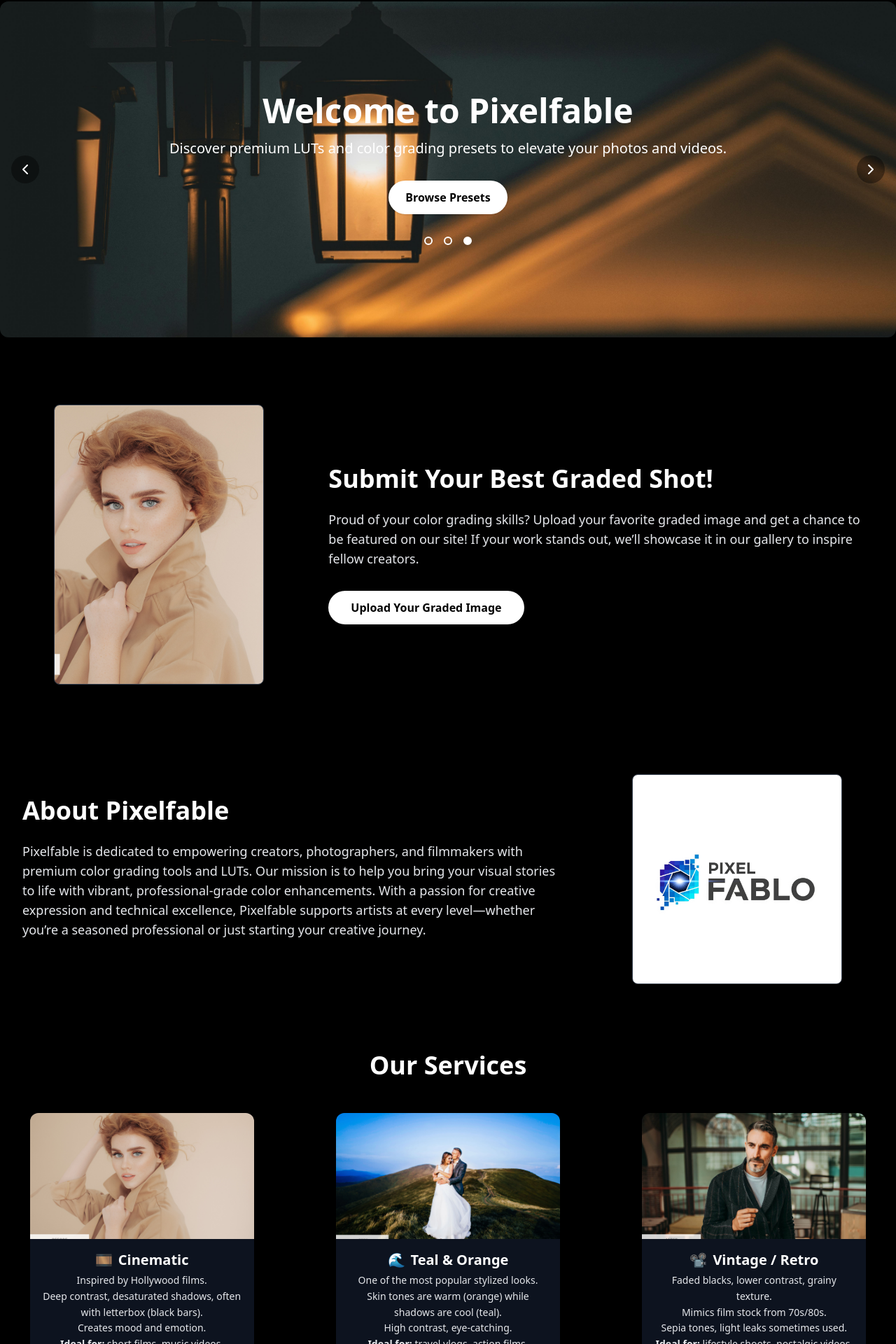
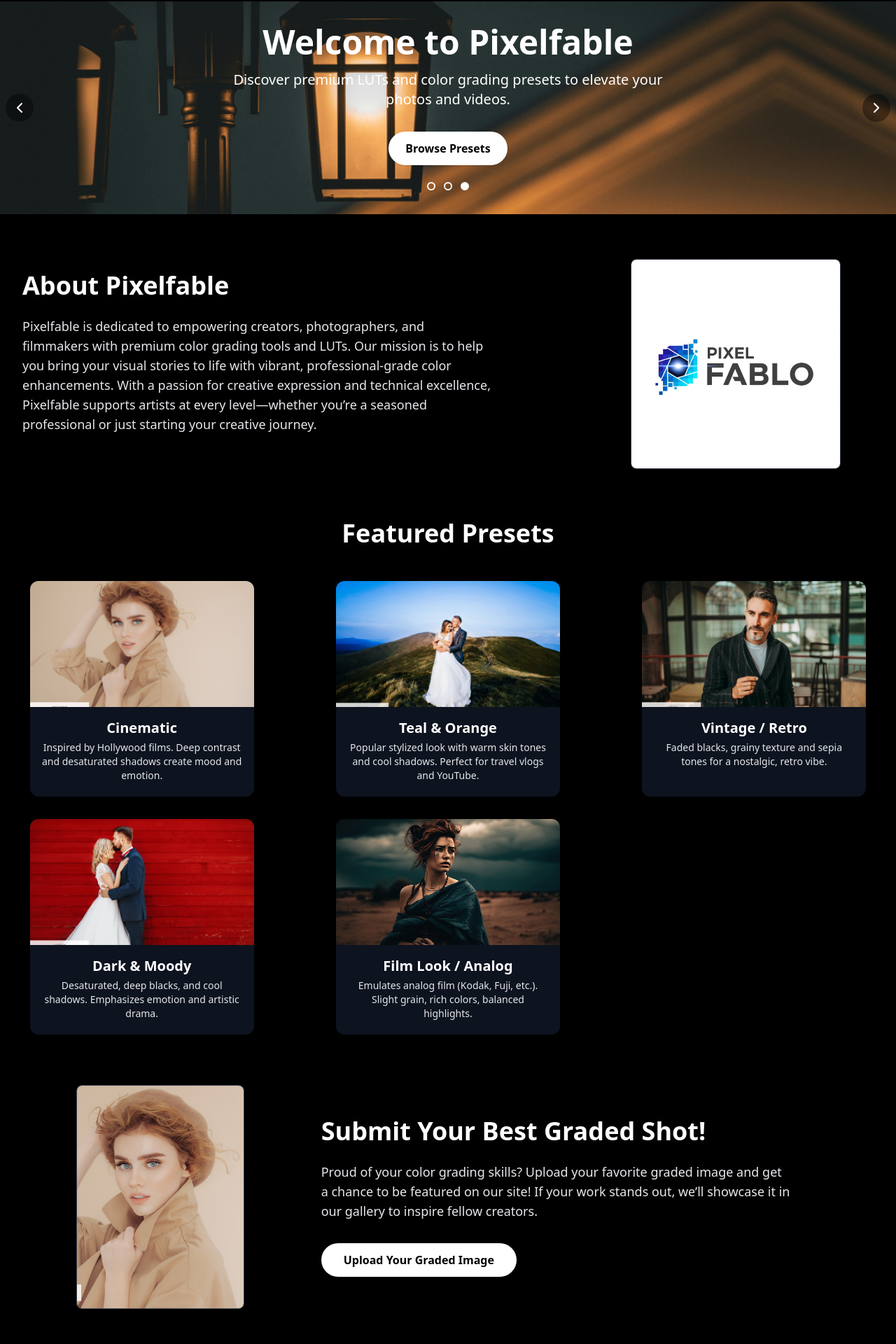
Before and after one commit to adbhargav/pixel, a React (Vite) app: page / in a window 1280 px wide. Shown: the part 78-1998 px from the top of the page at 70% size. Built offline with nearby package versions, Linux system fonts and the light colour scheme.

Commit message:
Home.jsx

```diff
--- a/src/pages/Home.jsx
+++ b/src/pages/Home.jsx
@@ -7,71 +7,37 @@ const images = [
   "/assets/hero3.png",
 ];
 
-const services = [
+// Expanded featured presets list
+const featuredPresets = [
   {
-    title: "Cinematic",
-    icon: "🎞️",
+    name: "Cinematic",
     image: "/assets/gd6.jpg",
-    description: (
-      <>
-        Inspired by Hollywood films.<br />
-        Deep contrast, desaturated shadows, often with letterbox (black bars).<br />
-        Creates mood and emotion.<br />
-        <span className="font-semibold">Ideal for:</span> short films, music videos, storytelling content.
-      </>
-    ),
+    description:
+      "Inspired by Hollywood films. Deep contrast and desaturated shadows create mood and emotion.",
   },
   {
-    title: "Teal & Orange",
-    icon: "🌊",
+    name: "Teal & Orange",
     image: "/assets/gd9.jpg",
-    description: (
-      <>
-        One of the most popular stylized looks.<br />
-        Skin tones are warm (orange) while shadows are cool (teal).<br />
-        High contrast, eye-catching.<br />
-        <span className="font-semibold">Ideal for:</span> travel vlogs, action films, YouTube content.
-      </>
-    ),
+    description:
+      "Popular stylized look with warm skin tones and cool shadows. Perfect for travel vlogs and YouTube.",
   },
   {
-    title: "Vintage / Retro",
-    icon: "📽️",
+    name: "Vintage / Retro",
     image: "/assets/gd7.jpg",
-    description: (
-      <>
-        Faded blacks, lower contrast, grainy texture.<br />
-        Mimics film stock from 70s/80s.<br />
-        Sepia tones, light leaks sometimes used.<br />
-        <span className="font-semibold">Ideal for:</span> lifestyle shoots, nostalgic videos, fashion.
-      </>
-    ),
+    description:
+      "Faded blacks, grainy texture and sepia tones for a nostalgic, retro vibe.",
   },
   {
-    title: "Dark & Moody",
-    icon: "🌫️",
+    name: "Dark & Moody",
     image: "/assets/gd8.jpg",
-    description: (
-      <>
-        Desaturated, deep blacks, cool shadows.<br />
-        Emphasizes shadows and emotion.<br />
-        Often used for storytelling or artistic shots.<br />
-        <span className="font-semibold">Ideal for:</span> portrait photography, fine art, music videos.
-      </>
-    ),
+    description:
+      "Desaturated, deep blacks, and cool shadows. Emphasizes emotion and artistic drama.",
   },
   {
-    title: "Film Look / Analog",
-    icon: "🎥",
+    name: "Film Look / Analog",
     image: "/assets/gd1.jpg",
-    description: (
-      <>
-        Emulates the look of analog film (Kodak, Fuji, etc.).<br />
-        Slight grain, rich colors, balanced highlights.<br />
-        Often warm and organic.<br />
-        <span className="font-semibold">Ideal for:</span> cinema, weddings, documentaries.
-      </>
-    ),
+    description:
+      "Emulates analog film (Kodak, Fuji, etc.). Slight grain, rich colors, balanced highlights.",
   },
 ];
 
@@ -81,7 +47,6 @@ export default function Home() {
   const timerRef = useRef(null);
   const navigate = useNavigate();
 
-  // Auto-slide effect
   useEffect(() => {
     timerRef.current = setInterval(() => {
       setCurrent((prev) => (prev + 1) % images.length);
@@ -113,7 +78,6 @@ export default function Home() {
     }, 2000);
   };
 
-  // THIS is the function that navigates to /grading:
   const handleUploadClick = () => {
     navigate("/grading");
   };
@@ -121,7 +85,7 @@ export default function Home() {
   return (
     <div className="min-h-screen w-full bg-black pt-20">
       {/* HERO SECTION */}
-      <section className="relative w-full h-[60vh] flex items-center justify-center overflow-hidden rounded-xl">
+      <section className="relative w-full h-[38vh] min-h-[220px] flex items-center justify-center overflow-hidden mb-8">
         {/* Background slideshow */}
         <div className="absolute inset-0 w-full h-full">
           {images.map((img, idx) => (
@@ -135,13 +99,13 @@ export default function Home() {
               style={{ zIndex: idx === current ? 1 : 0 }}
             />
           ))}
-          <div className="absolute inset-0 bg-black bg-opacity-60"></div>
+          <div className="absolute inset-0 bg-black bg-opacity-30"></div>
         </div>
         {/* Left Arrow */}
         <button
           aria-label="Previous"
           onClick={handlePrev}
-          className="absolute left-4 top-1/2 -translate-y-1/2 z-20 bg-black bg-opacity-40 rounded-full p-2 hover:bg-opacity-70 transition"
+          className="absolute left-2 top-1/2 -translate-y-1/2 z-20 bg-black bg-opacity-40 rounded-full p-2 hover:bg-opacity-70 transition"
         >
           <svg width="24" height="24" fill="none" stroke="white" strokeWidth={2} strokeLinecap="round" strokeLinejoin="round">
             <path d="M15 18l-6-6 6-6" />
@@ -151,16 +115,19 @@ export default function Home() {
         <button
           aria-label="Next"
           onClick={handleNext}
-          className="absolute right-4 top-1/2 -translate-y-1/2 z-20 bg-black bg-opacity-40 rounded-full p-2 hover:bg-opacity-70 transition"
+          className="absolute right-2 top-1/2 -translate-y-1/2 z-20 bg-black bg-opacity-40 rounded-full p-2 hover:bg-opacity-70 transition"
         >
           <svg width="24" height="24" fill="none" stroke="white" strokeWidth={2} strokeLinecap="round" strokeLinejoin="round">
             <path d="M9 6l6 6-6 6" />
           </svg>
         </button>
         {/* Hero Content */}
-        <div className="relative z-10 text-center text-white w-full">
-          <h1 className="text-4xl md:text-5xl font-bold mb-4">Welcome to Pixelfable</h1>
-          <p className="text-lg md:text-xl mb-8">
+        <div className="relative z-10 w-full flex flex-col items-center justify-center px-3">
+          <div className="mx-auto max-w-2xl text-center">
+            <h1 className="text-2xl sm:text-4xl md:text-5xl font-bold mb-3 sm:mb-4 leading-tight">
+              Welcome to Pixelfable
+            </h1>
+            <p className="text-sm sm:text-lg md:text-xl mb-5 sm:mb-8 leading-normal">
               Discover premium LUTs and color grading presets to elevate your photos and videos.
             </p>
             <a
@@ -170,7 +137,7 @@ export default function Home() {
               Browse Presets
             </a>
             {/* SMALL RADIO BUTTONS FOR SLIDES */}
-          <form className="mt-8 flex justify-center gap-4">
+            <form className="mt-6 flex justify-center gap-3">
               {images.map((_, idx) => (
                 <label key={idx} className="flex flex-col items-center cursor-pointer">
                   <input
@@ -184,51 +151,26 @@ export default function Home() {
               ))}
             </form>
           </div>
-      </section>
-
-      {/* GRADING SECTION */}
-      <section className="w-full mt-16 flex flex-col md:flex-row items-center justify-center bg-black rounded-xl p-8 shadow-lg">
-        {/* Grading Sample Image (vertical) */}
-        <div className="w-full md:w-1/3 flex justify-center mb-8 md:mb-0 md:mr-12">
-          <img
-            src="/assets/gd6.jpg"
-            alt="Gallery Submission Example"
-            className="rounded-lg shadow-lg w-auto h-[400px] object-cover border border-gray-700"
-            style={{ maxWidth: "300px" }}
-          />
-        </div>
-        {/* Description */}
-        <div className="w-full md:w-2/3 text-white flex flex-col items-start">
-          <h2 className="text-4xl font-extrabold mb-6 w-full text-left">
-            Submit Your Best Graded Shot!
-          </h2>
-          <p className="mb-8 text-lg text-gray-200 w-full">
-            Proud of your color grading skills? Upload your favorite graded image and get a chance to be featured on our site! If your work stands out, we’ll showcase it in our gallery to inspire fellow creators.
-          </p>
-          <button
-            className="bg-white text-black font-bold px-8 py-3 rounded-full shadow hover:bg-gray-200 transition"
-            onClick={handleUploadClick}  // <-- THIS CONNECTS TO GRADING PAGE!
-          >
-            Upload Your Graded Image
-          </button>
         </div>
       </section>
 
       {/* ABOUT PIXELFABLE SECTION */}
-      <section className="w-full mt-16 flex flex-col md:flex-row items-center justify-center bg-black rounded-xl p-8 shadow-lg">
+      <section className="w-full flex flex-col md:flex-row items-center justify-center bg-black p-6 md:p-8 shadow-lg">
         {/* About Description (left) */}
-        <div className="w-full md:w-2/3 text-white flex flex-col items-start">
-          <h2 className="text-4xl font-extrabold mb-6 w-full text-left">
+        <div className="w-full md:w-2/3 text-white flex flex-col items-start order-2 md:order-1">
+          <div className="max-w-2xl">
+            <h2 className="text-2xl sm:text-4xl font-extrabold mb-4 sm:mb-6 text-left leading-tight">
               About Pixelfable
             </h2>
-          <p className="mb-8 text-lg text-gray-200 w-full">
+            <p className="mb-6 sm:mb-8 text-base sm:text-lg text-gray-200 leading-normal">
               Pixelfable is dedicated to empowering creators, photographers, and filmmakers with premium color grading tools and LUTs.
               Our mission is to help you bring your visual stories to life with vibrant, professional-grade color enhancements.
               With a passion for creative expression and technical excellence, Pixelfable supports artists at every level—whether you’re a seasoned professional or just starting your creative journey.
             </p>
           </div>
-        {/* About Image (right) */}
-        <div className="w-full md:w-1/3 flex justify-center mb-8 md:mb-0 md:ml-12">
+        </div>
+        {/* About Image (right, increased width) */}
+        <div className="w-full md:w-1/3 flex justify-center mb-8 md:mb-0 md:ml-8 order-1 md:order-2">
         <img
             src="/assets/hero4.png"
             alt="About Pixelfable"
@@ -238,31 +180,31 @@ export default function Home() {
         </div>
       </section>
 
-      {/* SERVICES SECTION */}
-      <section className="w-full mt-16 px-4 md:px-0 bg-black">
+      {/* FEATURED PRESETS SECTION */}
+      <section className="w-full mt-10 px-2 md:px-0 bg-black">
         <div className="max-w-7xl mx-auto">
-          <h2 className="text-4xl font-extrabold text-white mb-12 text-center">
-            Our Services
+          <h2 className="text-2xl sm:text-4xl font-extrabold text-white mb-8 sm:mb-12 text-center leading-tight">
+            Featured Presets
           </h2>
-          <div className="grid grid-cols-1 md:grid-cols-3 gap-8">
-            {services.map((service, idx) => (
+          <div className="grid grid-cols-1 sm:grid-cols-2 md:grid-cols-3 lg:grid-cols-3 gap-6 sm:gap-8">
+            {featuredPresets.map((preset, idx) => (
               <div
-                key={service.title}
+                key={preset.name}
                 className="flex flex-col rounded-xl bg-gray-900 bg-opacity-80 shadow-lg overflow-hidden max-w-xs mx-auto"
               >
                 <div className="w-full h-[160px] md:h-[180px] flex-shrink-0">
                   <img
-                    src={service.image}
-                    alt={service.title}
+                    src={preset.image}
+                    alt={preset.name}
                     className="w-full h-full object-cover"
                   />
                 </div>
                 <div className="p-4 flex flex-col items-center text-center">
-                  <h3 className="text-xl font-bold text-white mb-1 flex items-center justify-center gap-2">
-                    <span>{service.icon}</span> {service.title}
+                  <h3 className="text-lg sm:text-xl font-bold text-white mb-1 flex items-center justify-center gap-2 leading-tight">
+                    {preset.name}
                   </h3>
-                  <div className="text-gray-200 text-sm mb-1 leading-relaxed">
-                    {service.description}
+                  <div className="text-gray-200 text-xs sm:text-sm mb-1 leading-normal text-center">
+                    {preset.description}
                   </div>
                 </div>
               </div>
@@ -270,6 +212,36 @@ export default function Home() {
           </div>
         </div>
       </section>
+
+      {/* GRADING SECTION */}
+      <section className="w-full mt-10 flex flex-col md:flex-row items-center justify-center bg-black rounded-xl p-6 md:p-8 shadow-lg">
+        {/* Grading Sample Image (vertical) */}
+        <div className="w-full md:w-1/3 flex justify-center mb-8 md:mb-0 md:mr-8">
+          <img
+            src="/assets/gd6.jpg"
+            alt="Gallery Submission Example"
+            className="rounded-lg shadow-lg w-auto h-[200px] sm:h-[280px] md:h-[320px] object-cover border border-gray-700"
+            style={{ maxWidth: "240px" }}
+          />
+        </div>
+        {/* Description */}
+        <div className="w-full md:w-2/3 text-white flex flex-col items-start">
+          <div className="max-w-2xl">
+            <h2 className="text-2xl sm:text-4xl font-extrabold mb-4 sm:mb-6 text-left leading-tight">
+              Submit Your Best Graded Shot!
+            </h2>
+            <p className="mb-6 sm:mb-8 text-base sm:text-lg text-gray-200 leading-normal">
+              Proud of your color grading skills? Upload your favorite graded image and get a chance to be featured on our site! If your work stands out, we’ll showcase it in our gallery to inspire fellow creators.
+            </p>
+            <button
+              className="bg-white text-black font-bold px-8 py-3 rounded-full shadow hover:bg-gray-200 transition"
+              onClick={handleUploadClick}
+            >
+              Upload Your Graded Image
+            </button>
+          </div>
+        </div>
+      </section>
     </div>
   );
 }
```
Lines whose indentation alone changed are shown as unchanged.
